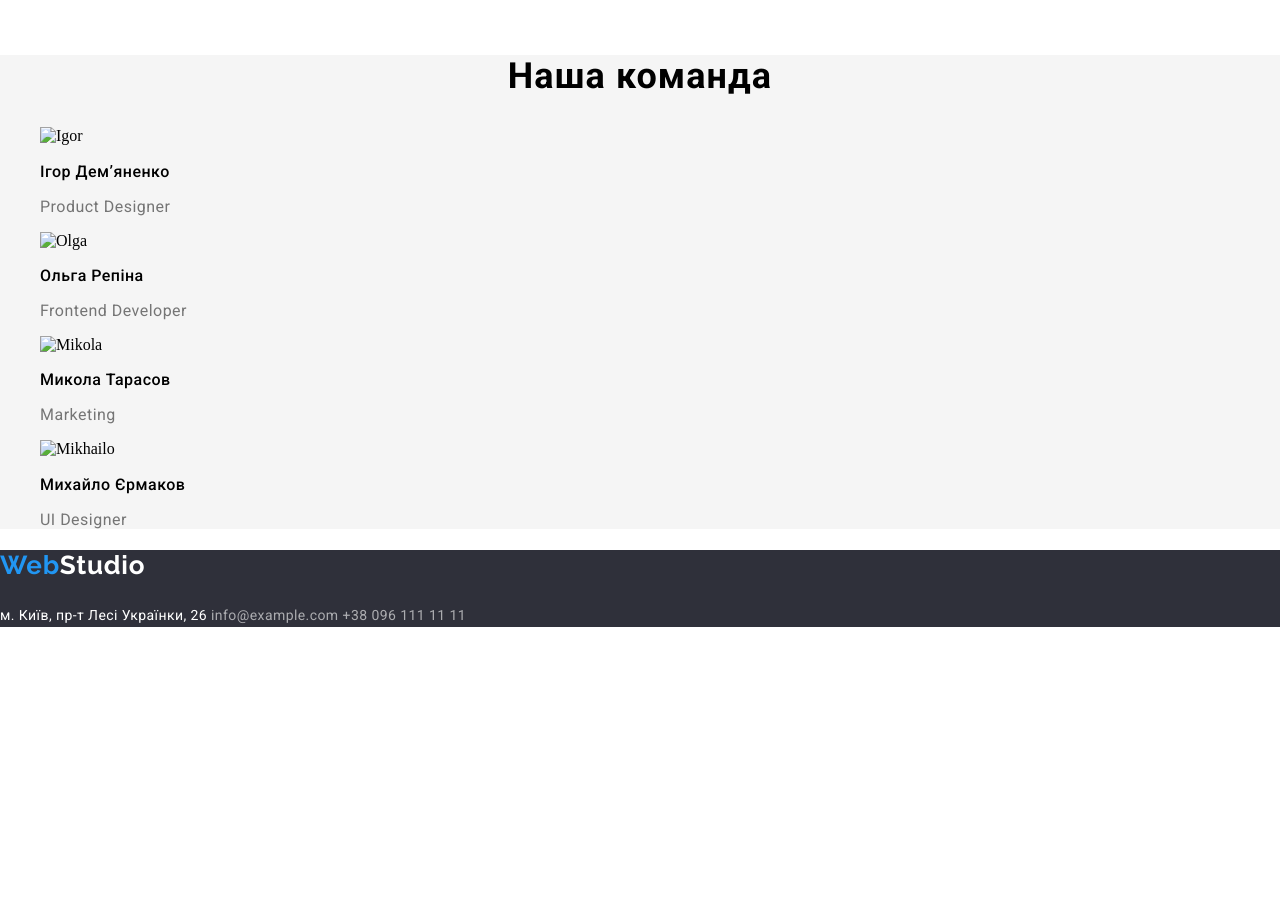
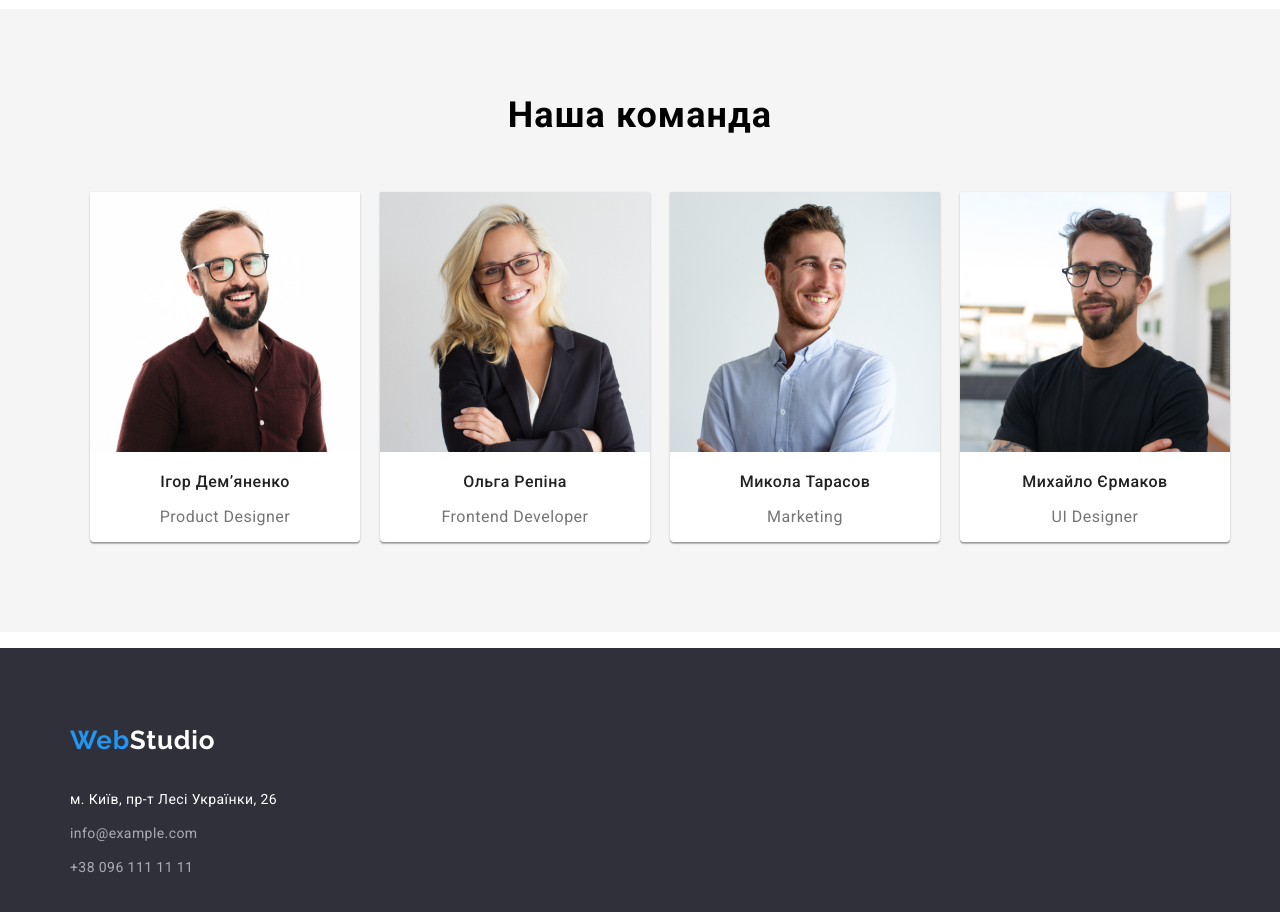
Before and after one commit to Soniash22/WEBSTUDIO, a plain HTML site: page index.html in a window 1280 px wide. Shown: the part 1460-2372 px from the top of the page. Before the commit the page ends 2087 px from the top, so only its background shows below. Drawn offline with Linux system fonts and the light colour scheme.

Commit message:
feat:changewebstudio

```diff
--- a/index.html
+++ b/index.html
@@ -92,42 +92,45 @@
       </section>
 
       <section class="us">
-        <h2 class="main">Наша команда</h2>
+        <div class="container"> <h2 class="main">Наша команда</h2>
           <ul class="members">
-          <li>
-            <img class="img1" src="./img.svg" alt="Igor">
+            <li class="frame">
+              <img class="img1" src="./img (1).png" alt="Igor">
               <h3 class="namee">Ігор Дем’яненко</h3>
               <p class="grey">Product Designer</p>
 
             </li>
 
-          <li>
-            <img class="img1" src="./img2.svg" alt="Olga">
+            <li class="frame">
+              <img class="img1" src="./img (2).png" alt="Olga">
               <h3 class="namee">Ольга Репіна</h3>
               <p class="grey">Frontend Developer</p>
             </li>
 
-          <li>
-            <img class="img1" src="./img3.svg" alt="Mikola" />
+            <li class="frame">
+              <img class="img1" src="./img (3).png" alt="Mikola" />
               <h3 class="namee">Микола Тарасов</h3>
               <p class="grey">Marketing</p>
             </li>
 
-          <li>
-            <img class="img1" src="./img4.svg" alt="Mikhailo" />
+            <li class="frame">
+              <img class="img1" src="./img (4).png" alt="Mikhailo" />
               <h3 class="namee">Михайло Єрмаков</h3>
               <p class="grey">UI Designer</p>
             </li>
           </ul>
         </section>
+      </div>
+      </section>
     </main>
     <footer class="end">
-      <a href="/"><h2 class="footer1"><span>Web</span>Studio</h2></a>
+     <div class="container">
+      <a class="logoend" href="/"><h2 class="footer1"><span>Web</span>Studio</h2></a>
       <address class="addressa">
         <a href="/"><span>м. Київ, пр-т Лесі Українки, 26</span></a>
         <a href="mailto:info@example.com">info@example.com</a>
         <a href="tel:+380961111111">+38 096 111 11 11</a>
-      </address>
+      </address></div>
     </footer>
   </body>
 </html>
--- a/style.css
+++ b/style.css
@@ -133,6 +133,7 @@ a {
   justify-content: space-between;
   list-style-type: none;
   padding: 0;
+  margin: 0;
 
 
 }
@@ -168,6 +169,7 @@ color: #212121;
 }
 
 .work_title {
+
   font-family: 'Roboto';
 font-style: normal;
 font-weight: 700;
@@ -175,6 +177,7 @@ font-size: 36px;
 line-height: 42px;
 text-align: center;
 letter-spacing: 0.03em;
+
 
 color: #212121;
 
@@ -184,10 +187,11 @@ color: #212121;
   display: flex;
   justify-content: space-between;
   align-items: center;
-  padding-bottom: 90px;
+  margin-top: 50px;
 }
 .us {
   background: #f5f5f5;
+  margin-top: 85px;
 }
 .main {
   font-family: "Roboto";
@@ -197,6 +201,10 @@ color: #212121;
   line-height: 42px;
   text-align: center;
   letter-spacing: 0.03em;
+  padding-top: 85px;
+  padding-bottom: 40px;
+  margin: 0 auto;
+
 }
 .grey {
   color: #757575;
@@ -222,6 +230,7 @@ color: #212121;
 }
 .members {
   list-style-type: none;
+
 }
 .footer1 {
   color: #ffffff;
@@ -239,6 +248,9 @@ color: #212121;
 }
 .end {
   background-color: #2f303a;
+  height: 252px;
+  margin: 0;
+
 }
 .addressa a{
   color:#FFFFFF99;
@@ -257,3 +269,69 @@ color: #212121;
 header {
   margin: auto;
 }
+.members {
+  display: flex;
+  justify-content: space-between;
+  padding-left: 0 ;
+  margin-right: 215px;
+}
+.members h3 {
+  font-family: 'Roboto';
+font-style: normal;
+font-weight: 500;
+font-size: 16px;
+line-height: 19px;
+/* identical to box height */
+
+text-align: center;
+letter-spacing: 0.03em;
+
+color: #212121;
+
+
+}
+.members p {
+  font-family: 'Roboto';
+font-style: normal;
+font-weight: 400;
+font-size: 16px;
+line-height: 19px;
+/* identical to box height */
+
+text-align: center;
+letter-spacing: 0.03em;
+
+color: #757575;
+
+}
+.addressa a {
+  margin-top: 10px;
+  display: flex;
+  align-content: normal;
+
+}
+.logoend {
+  display: flex;
+  padding-top: 55px;
+
+}
+.end {
+  padding-bottom: 60px;
+}
+.img1 {
+  width: 270px;
+height: 260px;
+
+}
+.frame {
+  background: #FFFFFF;
+/* material shadow v1 */
+
+box-shadow: 0px 1px 3px rgba(0, 0, 0, 0.12), 0px 1px 1px rgba(0, 0, 0, 0.14), 0px 2px 1px rgba(0, 0, 0, 0.2);
+border-radius: 0px 0px 4px 4px;
+
+margin-left: 20px ;
+margin-bottom: 90px;
+
+
+}
```
Also changed, not shown: img (1).png (added), img (2).png (added), img (3).png (added), img (4).png (added). Lines whose indentation alone changed are shown as unchanged.
